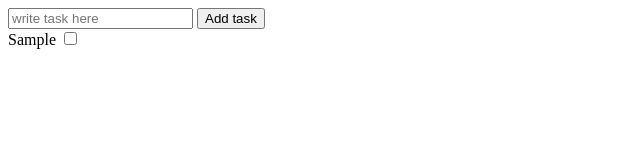
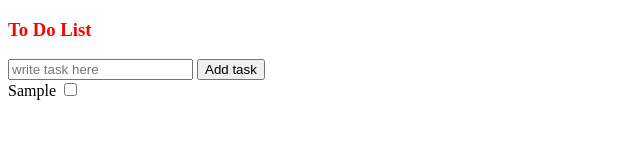
Before and after one commit to nikitius20/ToDoListOnVue, a plain HTML site: page index.html in a window 1280 px wide. Both pictures are taken after typing "Sample" into the empty fields and a click on the button "Add task". Shown: the whole page, without its empty margins (0-640 px from the left). Drawn offline with nearby package versions, Linux system fonts and the light colour scheme.

Commit message:
Optional task with color title

```diff
--- a/index.html
+++ b/index.html
@@ -12,6 +12,7 @@
   <body>
     <div id="vue-app">
       <div class="inputArea">
+        <h3 v-bind:class="computeTitle">To Do List</h3>
         <input type="text" placeholder="write task here" v-model="taskInput" />
         <button v-on:click="addTask">Add task</button>
       </div>
--- a/index.js
+++ b/index.js
@@ -14,7 +14,25 @@ new Vue({
     },
     toggleCheck: function (index) {
       this.tasks[index].checked = !this.tasks[index].checked;
-      console.log(this.tasks[index]);
+    },
+  },
+  computed: {
+    computeTitle: function () {
+      const amountOfChekedTasks = this.tasks.reduce((accum, currentValue) => {
+        if (currentValue.checked) {
+          return accum + 1;
+        } else {
+          return accum;
+        }
+      }, 0);
+
+      if (amountOfChekedTasks === this.tasks.length) {
+        return { greenTitle: true };
+      } else if (amountOfChekedTasks >= this.tasks.length / 2) {
+        return { orangeTitle: true };
+      } else {
+        return { redTitle: true };
+      }
     },
   },
 });
--- a/style.css
+++ b/style.css
@@ -1,3 +1,12 @@
 .checked {
   text-decoration: line-through;
 }
+.redTitle {
+  color: red;
+}
+.orangeTitle {
+  color: orange;
+}
+.greenTitle {
+  color: green;
+}
```
